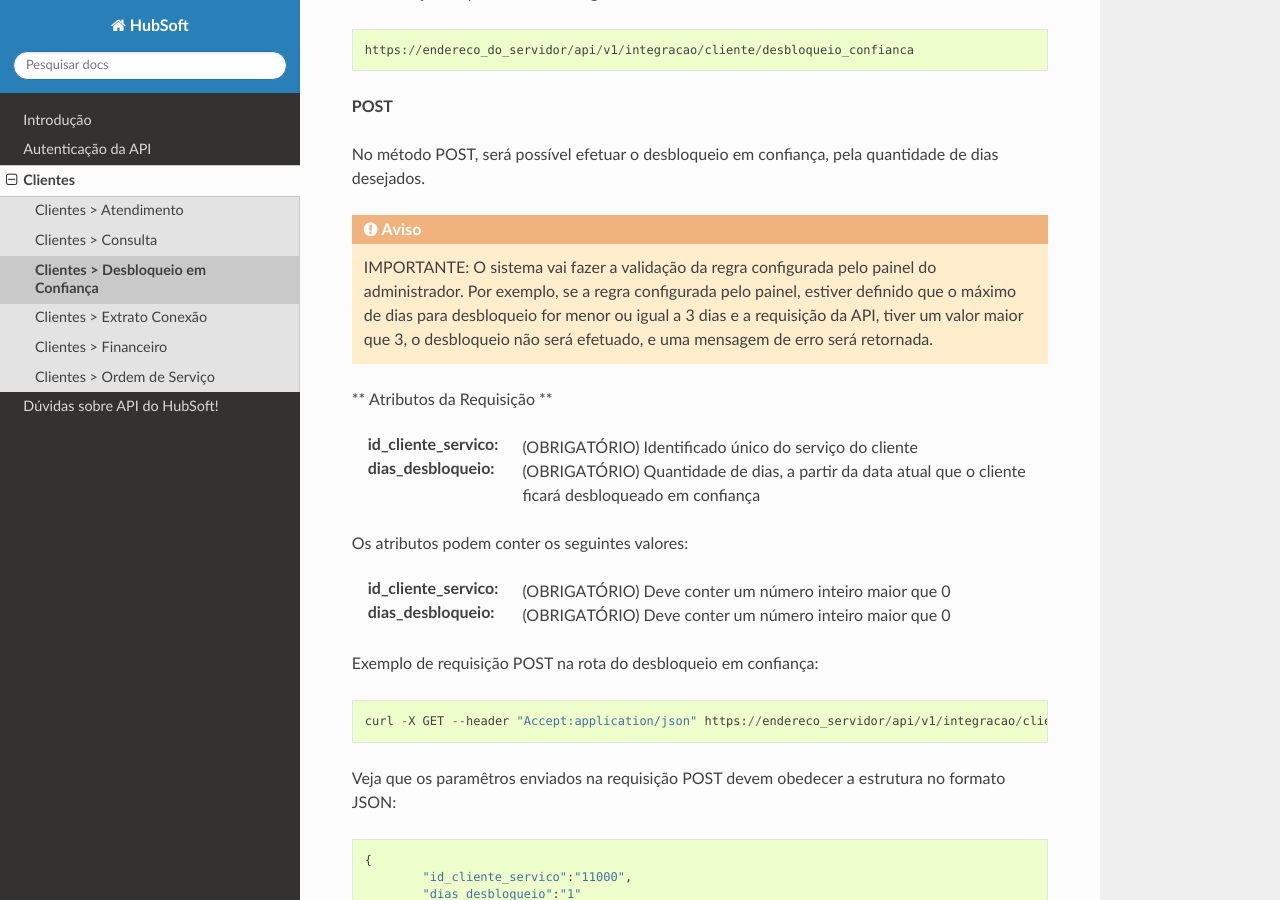
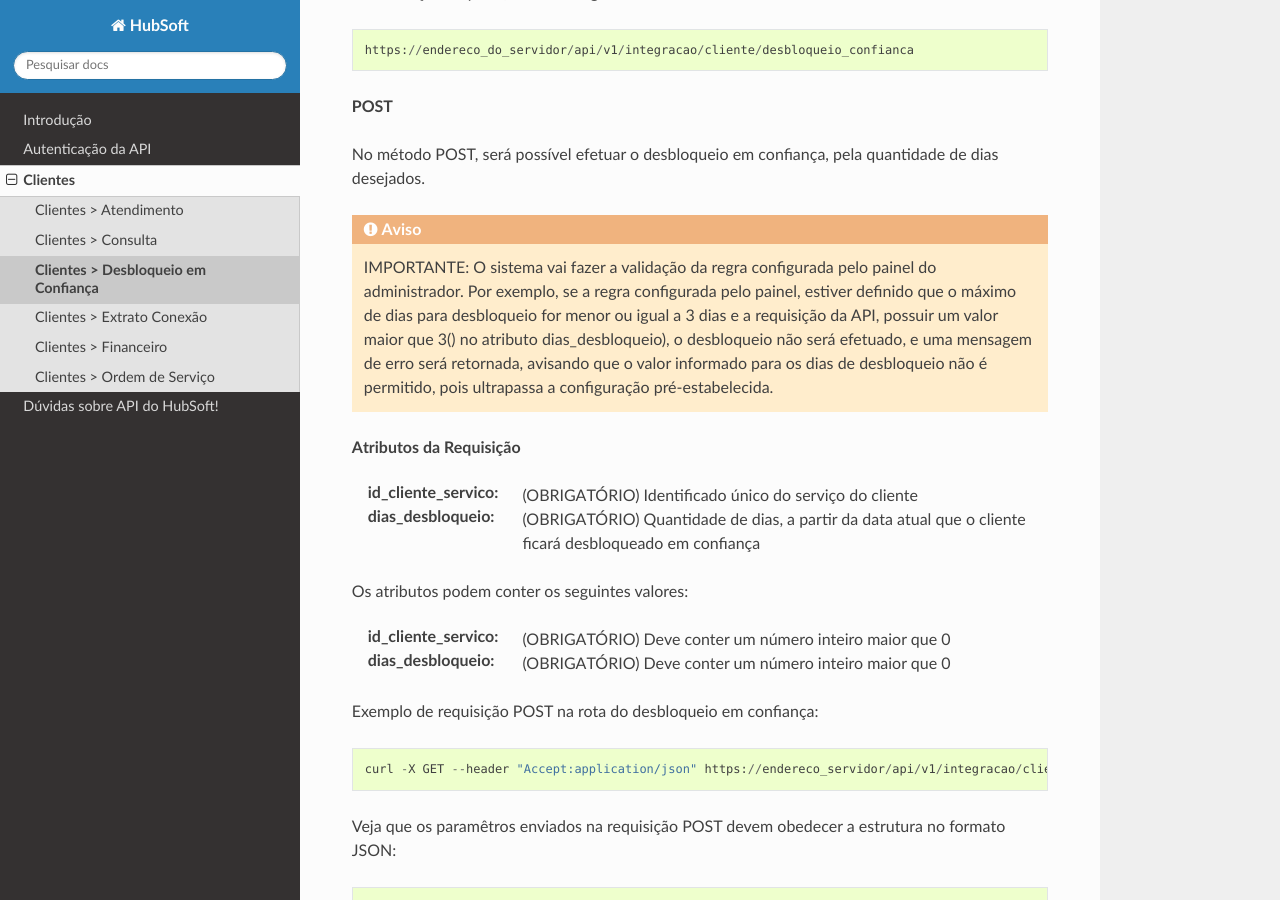
Before and after one commit to hubsoftbrasil/api, a Sphinx documentation site: the page built from docs/source/clientes/desbloqueio_confianca.rst, in a window 1280 px wide and 900 px high, scrolled down 414 px. Built offline with Sphinx 7.4.7 and the Read the Docs theme 2.0.0, drawn with Linux system fonts in a browser that asks for light colours.

Commit message:
Acrescentando Documentacao do Desbloqueio em Confianca

```diff
--- a/docs/source/clientes/desbloqueio_confianca.rst
+++ b/docs/source/clientes/desbloqueio_confianca.rst
@@ -19,9 +19,9 @@ No método POST, será possível efetuar o desbloqueio em confiança, pela quant
 
 .. warning::
 
-	IMPORTANTE: O sistema vai fazer a validação da regra configurada pelo painel do administrador. Por exemplo, se a regra configurada pelo painel, estiver definido que o máximo de dias para desbloqueio for menor ou igual a 3 dias e a requisição da API, tiver um valor maior que 3, o desbloqueio não será efetuado, e uma mensagem de erro será retornada.
+	IMPORTANTE: O sistema vai fazer a validação da regra configurada pelo painel do administrador. Por exemplo, se a regra configurada pelo painel, estiver definido que o máximo de dias para desbloqueio for menor ou igual a 3 dias e a requisição da API, possuir um valor maior que 3() no atributo dias_desbloqueio), o desbloqueio não será efetuado, e uma mensagem de erro será retornada, avisando que o valor informado para os dias de desbloqueio não é permitido, pois ultrapassa a configuração pré-estabelecida.
 
-** Atributos da Requisição **
+**Atributos da Requisição**
 
 :id_cliente_servico: (OBRIGATÓRIO) Identificado único do serviço do cliente
 :dias_desbloqueio: (OBRIGATÓRIO) Quantidade de dias, a partir da data atual que o cliente ficará desbloqueado em confiança
@@ -45,6 +45,6 @@ Veja que os paramêtros enviados na requisição POST devem obedecer a estrutura
 Retorno da requisição POST::
 
 	{
-    	"status": "success",
-    	"msg": "Desbloqueio em confiança realizado com sucesso até a data 26/11/2018"
+		"status": "success",
+		"msg": "Desbloqueio em confiança realizado com sucesso até a data 26/11/2018"
 	}
```
